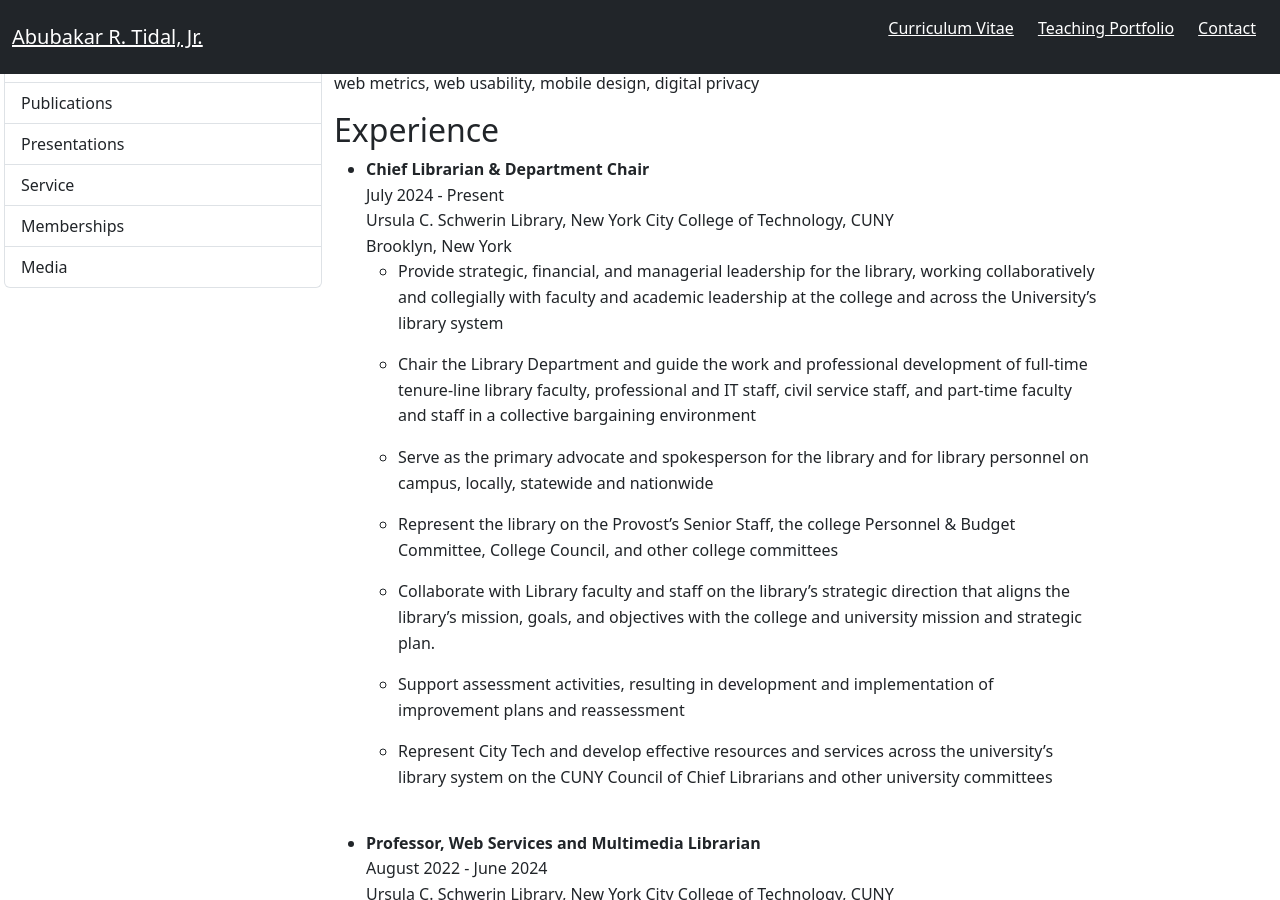
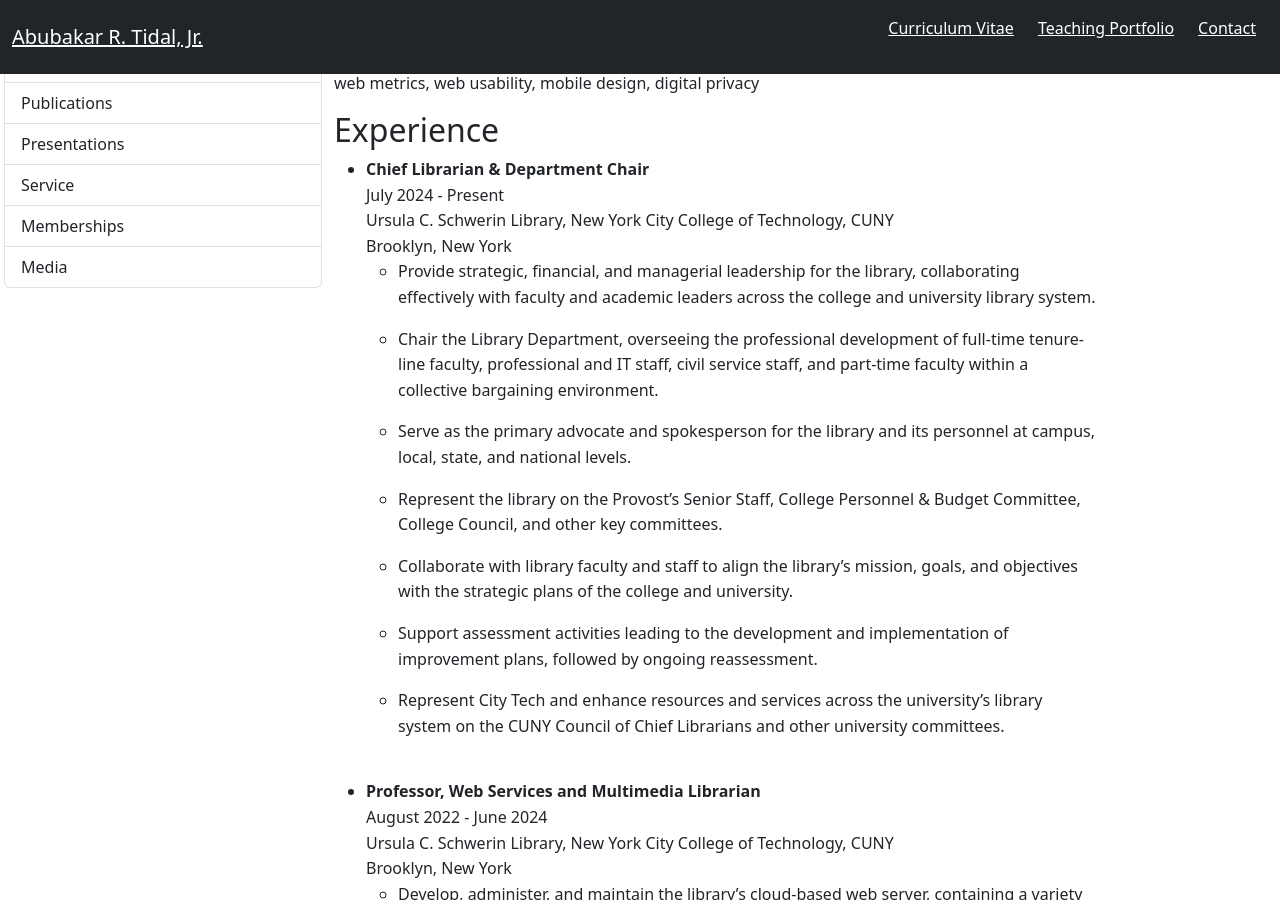
Before and after one commit to KentuckyFriedTofu/KentuckyFriedTofu.github.io, a Jekyll site: the page built from cv.html, in a window 1280 px wide and 900 px high, scrolled down 770 px. Built offline with Jekyll 4.4.1, drawn with Linux system fonts in a browser that asks for light colours.

Commit message:
Update cv.html

```diff
--- a/cv.html
+++ b/cv.html
@@ -58,15 +58,16 @@ title: Abubakar R. Tidal, Jr. - Curriculum Vitae
       July 2024 - Present<br>
       Ursula C. Schwerin Library, New York City College of Technology, CUNY<br>
       Brooklyn, New York
-      <ul>
-        <li>Provide strategic, financial, and managerial leadership for the library, working collaboratively and collegially with faculty and academic leadership at the college and across the University’s library system</li>
-        <li>Chair the Library Department and guide the work and professional development of full-time tenure-line library faculty, professional and IT staff, civil service staff, and part-time faculty and staff in a collective bargaining environment</li>
-        <li>Serve as the primary advocate and spokesperson for the library and for library personnel on campus, locally, statewide and nationwide</li>
-        <li>Represent the library on the Provost’s Senior Staff, the college Personnel & Budget Committee, College Council, and other college committees</li>
-        <li>Collaborate with Library faculty and staff on the library’s strategic direction that aligns the library’s mission, goals, and objectives with the college and university mission and strategic plan.</li>
-        <li>Support assessment activities, resulting in development and implementation of improvement plans and reassessment</li>
-        <li>Represent City Tech and develop effective resources and services across the university’s library system on the CUNY Council of Chief Librarians and other university committees</li>
-      </ul>
+<ul>
+    <li>Provide strategic, financial, and managerial leadership for the library, collaborating effectively with faculty and academic leaders across the college and university library system.</li>
+    <li>Chair the Library Department, overseeing the professional development of full-time tenure-line faculty, professional and IT staff, civil service staff, and part-time faculty within a collective bargaining environment.</li>
+    <li>Serve as the primary advocate and spokesperson for the library and its personnel at campus, local, state, and national levels.</li>
+    <li>Represent the library on the Provost’s Senior Staff, College Personnel & Budget Committee, College Council, and other key committees.</li>
+    <li>Collaborate with library faculty and staff to align the library’s mission, goals, and objectives with the strategic plans of the college and university.</li>
+    <li>Support assessment activities leading to the development and implementation of improvement plans, followed by ongoing reassessment.</li>
+    <li>Represent City Tech and enhance resources and services across the university’s library system on the CUNY Council of Chief Librarians and other university committees.</li>
+</ul>
+
       </li><br>
 
       <li><strong>Professor, Web Services and Multimedia Librarian</strong><br>
```
